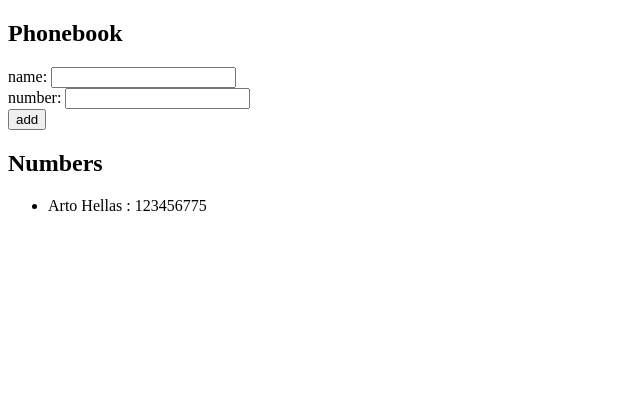
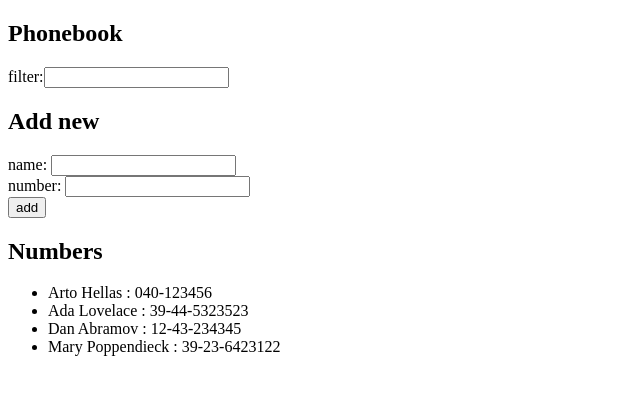
Before and after one commit to BradGrensewich/fso-exercises, a React (Vite) app in the folder part2/phonebook/: page / in a window 1280 px wide. Shown: the top 394 px of the page, without its empty margins (0-640 px from the left). Built offline with nearby package versions, Linux system fonts and the light colour scheme.

Commit message:
exercise 2.9

```diff
--- a/part2/phonebook/src/App.jsx
+++ b/part2/phonebook/src/App.jsx
@@ -43,14 +43,21 @@
   );
 };
 
-const PersonItem = ({person}) => {
+const PersonItem = ({ person }) => {
   return (
-    <li>{person.name} : {person.number}</li>
-  )
-}
+    <li>
+      {person.name} : {person.number}
+    </li>
+  );
+};
 
 const App = () => {
-  const [persons, setPersons] = useState([{ name: 'Arto Hellas', number: 123456775 }]);
+  const [persons, setPersons] = useState([
+    { name: 'Arto Hellas', number: '040-123456', id: 1 },
+    { name: 'Ada Lovelace', number: '39-44-5323523', id: 2 },
+    { name: 'Dan Abramov', number: '12-43-234345', id: 3 },
+    { name: 'Mary Poppendieck', number: '39-23-6423122', id: 4 },
+  ]);
   const handleNewPersonAdded = (newPerson) => {
     if (persons.map((p) => p.name).includes(newPerson.name)) {
       alert(`${newPerson.name} is already added to phonebook`);
@@ -59,14 +66,29 @@
     setPersons(persons.concat(newPerson));
   };
 
+  const [filter, setFilter] = useState('');
+  const handleFilterChange = (event) => {
+    setFilter(event.target.value);
+  };
+
+  const filteredPersons =
+    filter.length < 1
+      ? persons
+      : persons.filter((p) => p.name.toLowerCase().includes(filter.toLocaleLowerCase()));
+
   return (
     <div>
       <h2>Phonebook</h2>
+      <div>
+        filter:
+        <input type='text' value={filter} onChange={handleFilterChange} />
+      </div>
+      <h2>Add new</h2>
       <Form onAddNewPerson={handleNewPersonAdded} />
       <h2>Numbers</h2>
       <ul>
-        {persons.map((p) => (
-         <PersonItem key={p.name} person={p} />
+        {filteredPersons.map((p) => (
+          <PersonItem key={p.name} person={p} />
         ))}
       </ul>
     </div>
```
